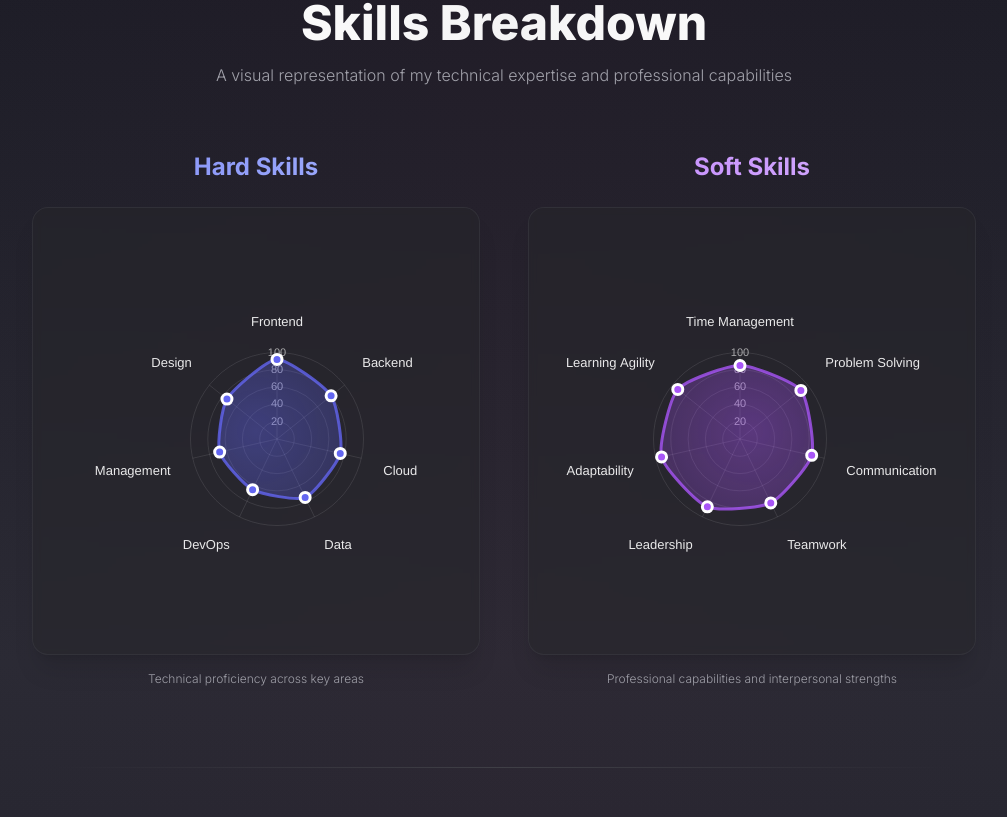
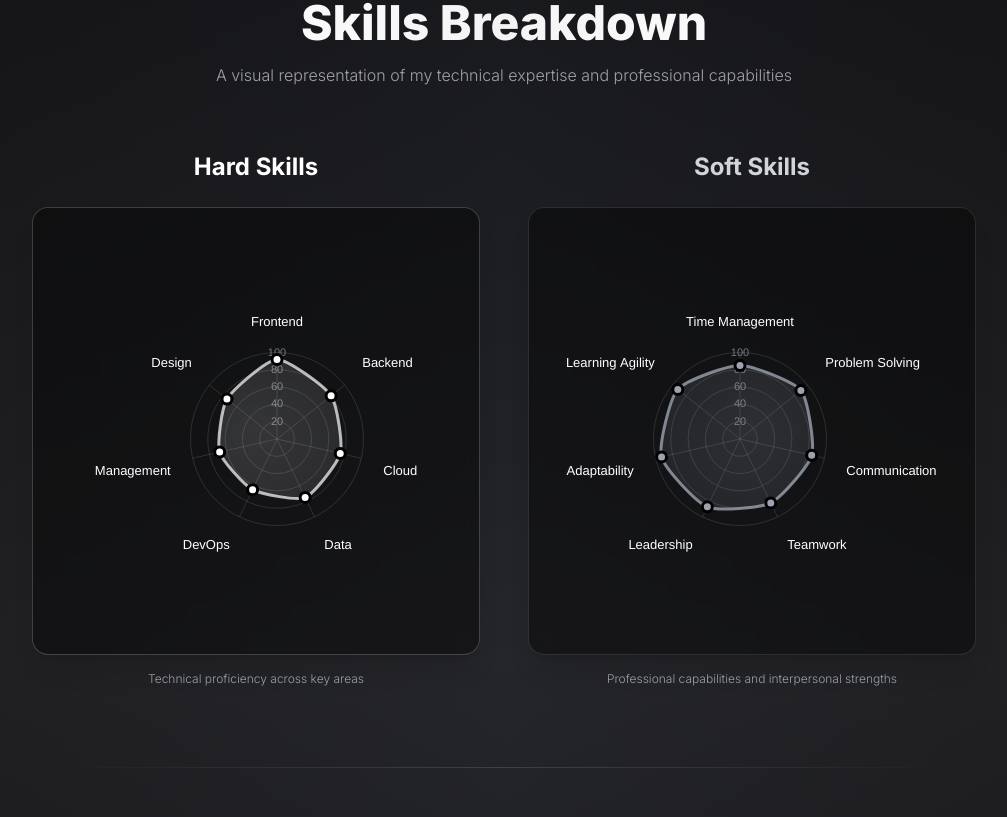
Before and after one commit to patshannon/resume, a Next.js app: page / in a window 1280 px wide. Shown: the part 3303-4120 px from the top of the page, without its empty margins (136-1143 px from the left). Built offline with nearby package versions, Linux system fonts and the light colour scheme.

Commit message:
Refactor: Update chart styles for dark theme
Co-authored-by: peshannon104 <peshannon104@gmail.com>

```diff
--- a/src/app/components/SkillsRadarChart.tsx
+++ b/src/app/components/SkillsRadarChart.tsx
@@ -50,29 +50,29 @@ export default function SkillsRadarChart() {
   };
 
   useEffect(() => {
-    // Apply gradients to Hard Skills chart
+    // Apply gradients to Hard Skills chart - black/white/grey theme
     if (hardChartRef.current) {
       const ctx = hardChartRef.current.ctx;
-      const gradient = createGradient(ctx, 'rgba(99, 102, 241, 0.4)', 'rgba(99, 102, 241, 0.1)');
+      const gradient = createGradient(ctx, 'rgba(255, 255, 255, 0.15)', 'rgba(255, 255, 255, 0.05)');
       hardChartRef.current.data.datasets[0].backgroundColor = gradient;
-      hardChartRef.current.data.datasets[0].borderColor = 'rgba(99, 102, 241, 0.8)';
-      hardChartRef.current.data.datasets[0].pointBackgroundColor = 'rgb(99, 102, 241)';
-      hardChartRef.current.data.datasets[0].pointBorderColor = '#fff';
-      hardChartRef.current.data.datasets[0].pointHoverBackgroundColor = '#fff';
-      hardChartRef.current.data.datasets[0].pointHoverBorderColor = 'rgb(99, 102, 241)';
+      hardChartRef.current.data.datasets[0].borderColor = 'rgba(255, 255, 255, 0.7)';
+      hardChartRef.current.data.datasets[0].pointBackgroundColor = '#ffffff';
+      hardChartRef.current.data.datasets[0].pointBorderColor = '#000000';
+      hardChartRef.current.data.datasets[0].pointHoverBackgroundColor = '#000000';
+      hardChartRef.current.data.datasets[0].pointHoverBorderColor = '#ffffff';
       hardChartRef.current.update();
     }
 
-    // Apply gradients to Soft Skills chart
+    // Apply gradients to Soft Skills chart - black/white/grey theme
     if (softChartRef.current) {
       const ctx = softChartRef.current.ctx;
-      const gradient = createGradient(ctx, 'rgba(168, 85, 247, 0.4)', 'rgba(168, 85, 247, 0.1)');
+      const gradient = createGradient(ctx, 'rgba(156, 163, 175, 0.2)', 'rgba(156, 163, 175, 0.05)');
       softChartRef.current.data.datasets[0].backgroundColor = gradient;
-      softChartRef.current.data.datasets[0].borderColor = 'rgba(168, 85, 247, 0.8)';
-      softChartRef.current.data.datasets[0].pointBackgroundColor = 'rgb(168, 85, 247)';
-      softChartRef.current.data.datasets[0].pointBorderColor = '#fff';
-      softChartRef.current.data.datasets[0].pointHoverBackgroundColor = '#fff';
-      softChartRef.current.data.datasets[0].pointHoverBorderColor = 'rgb(168, 85, 247)';
+      softChartRef.current.data.datasets[0].borderColor = 'rgba(156, 163, 175, 0.8)';
+      softChartRef.current.data.datasets[0].pointBackgroundColor = '#9ca3af';
+      softChartRef.current.data.datasets[0].pointBorderColor = '#000000';
+      softChartRef.current.data.datasets[0].pointHoverBackgroundColor = '#000000';
+      softChartRef.current.data.datasets[0].pointHoverBorderColor = '#9ca3af';
       softChartRef.current.update();
     }
   }, [isMobile]);
@@ -83,7 +83,7 @@ export default function SkillsRadarChart() {
     layout: {
       padding: isMobile ? 20 : 10,
     },
-    scales: {
+        scales: {
       r: {
         min: 0,
         max: 100,
@@ -91,18 +91,18 @@ export default function SkillsRadarChart() {
         ticks: {
           stepSize: 20,
           backdropColor: 'transparent',
-          color: 'rgba(255, 255, 255, 0.6)',
+          color: 'rgba(156, 163, 175, 0.7)',
           font: {
             size: isMobile ? 9 : 11,
             weight: 'lighter',
           },
         },
         grid: {
-          color: 'rgba(255, 255, 255, 0.1)',
+          color: 'rgba(156, 163, 175, 0.2)',
           circular: true,
         },
         pointLabels: {
-          color: 'rgba(255, 255, 255, 0.9)',
+          color: '#ffffff',
           font: {
             size: isMobile ? 10 : 13,
             weight: 'normal',
@@ -120,7 +120,7 @@ export default function SkillsRadarChart() {
           },
         },
         angleLines: {
-          color: 'rgba(255, 255, 255, 0.1)',
+          color: 'rgba(156, 163, 175, 0.2)',
         },
       },
     },
@@ -130,10 +130,10 @@ export default function SkillsRadarChart() {
       },
       tooltip: {
         enabled: true,
-        backgroundColor: 'rgba(24, 24, 27, 0.95)',
-        titleColor: '#fff',
-        bodyColor: '#fff',
-        borderColor: 'rgba(255, 255, 255, 0.2)',
+        backgroundColor: 'rgba(0, 0, 0, 0.95)',
+        titleColor: '#ffffff',
+        bodyColor: '#ffffff',
+        borderColor: 'rgba(255, 255, 255, 0.3)',
         borderWidth: 1,
         padding: 12,
         displayColors: false,
@@ -173,18 +173,15 @@ export default function SkillsRadarChart() {
         transition={{ duration: 0.8, delay: 0.2 }}
       >
         <div className="relative">
-          {/* Glow effect background */}
-          <div className="absolute inset-0 bg-indigo-500/20 blur-3xl rounded-full scale-90 -z-10" />
-
-          <h3 className="text-2xl font-bold mb-6 text-center bg-gradient-to-r from-indigo-400 to-indigo-300 bg-clip-text text-transparent">
+          <h3 className="text-2xl font-bold mb-6 text-center text-white">
             Hard Skills
           </h3>
 
-          <div className="bg-zinc-800/50 backdrop-blur-sm rounded-2xl p-4 sm:p-8 border border-zinc-700/50 shadow-xl hover:shadow-indigo-500/20 transition-shadow duration-500">
+          <div className="bg-black/40 backdrop-blur-sm rounded-2xl p-4 sm:p-8 border border-white/20 shadow-xl hover:border-white/30 transition-all duration-500">
             <Radar ref={hardChartRef} data={hardSkillsData} options={chartOptions} />
           </div>
 
-          <p className="text-xs text-zinc-400 text-center mt-4 font-light">
+          <p className="text-xs text-gray-400 text-center mt-4 font-light">
             Technical proficiency across key areas
           </p>
         </div>
@@ -199,18 +196,15 @@ export default function SkillsRadarChart() {
         transition={{ duration: 0.8, delay: 0.4 }}
       >
         <div className="relative">
-          {/* Glow effect background */}
-          <div className="absolute inset-0 bg-purple-500/20 blur-3xl rounded-full scale-90 -z-10" />
-
-          <h3 className="text-2xl font-bold mb-6 text-center bg-gradient-to-r from-purple-400 to-purple-300 bg-clip-text text-transparent">
+          <h3 className="text-2xl font-bold mb-6 text-center text-gray-300">
             Soft Skills
           </h3>
 
-          <div className="bg-zinc-800/50 backdrop-blur-sm rounded-2xl p-4 sm:p-8 border border-zinc-700/50 shadow-xl hover:shadow-purple-500/20 transition-shadow duration-500">
+          <div className="bg-black/40 backdrop-blur-sm rounded-2xl p-4 sm:p-8 border border-gray-500/30 shadow-xl hover:border-gray-400/40 transition-all duration-500">
             <Radar ref={softChartRef} data={softSkillsData} options={chartOptions} />
           </div>
 
-          <p className="text-xs text-zinc-400 text-center mt-4 font-light">
+          <p className="text-xs text-gray-400 text-center mt-4 font-light">
             Professional capabilities and interpersonal strengths
           </p>
         </div>
--- a/src/app/page.tsx
+++ b/src/app/page.tsx
@@ -253,8 +253,8 @@ export default function Home() {
         viewport={{ once: true }}
         transition={{ duration: 0.5 }}
       >
-        {/* Ambient background glow */}
-        <div className="absolute inset-0 bg-gradient-to-r from-indigo-500/5 via-purple-500/5 to-indigo-500/5 pointer-events-none" />
+        {/* Ambient background */}
+        <div className="absolute inset-0 bg-gradient-to-r from-black/20 via-gray-900/10 to-black/20 pointer-events-none" />
 
         <h2 className="relative text-5xl font-extrabold max-w-lg mx-auto mb-4 bg-gradient-to-r from-zinc-50 via-zinc-100 to-zinc-50 bg-clip-text text-transparent">
           Skills Breakdown
```
